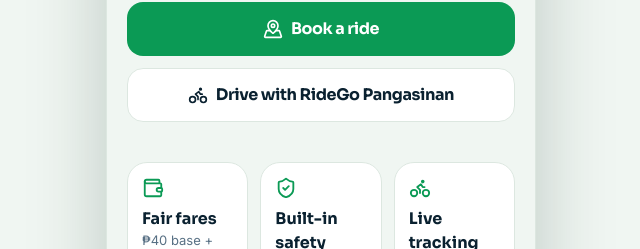
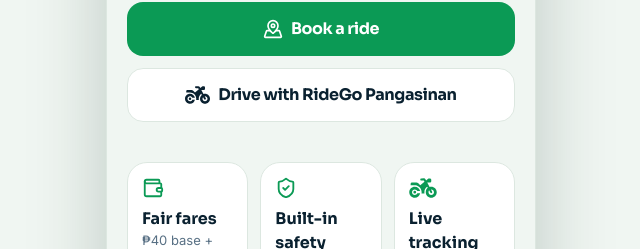
Before and after one commit to Vargas0fficial/Ridego_Pangasinan, a Next.js app in the folder web/: page / in a window 1280 px wide. Shown: the part 340-589 px from the top of the page, without its empty margins (319-959 px from the left). Built offline with nearby package versions, Linux system fonts and the light colour scheme; no server answers.

Commit message:
Use motorcycle icon

```diff
--- a/web/src/app/page.tsx
+++ b/web/src/app/page.tsx
@@ -3,7 +3,8 @@
 import Link from 'next/link';
 import { useRouter } from 'next/navigation';
 import { useEffect } from 'react';
-import { Bike, MapPinned, ShieldCheck, Wallet } from 'lucide-react';
+import { MapPinned, ShieldCheck, Wallet } from 'lucide-react';
+import { ScooterIcon } from '@/components/ScooterIcon';
 import { Logo } from '@/components/Logo';
 import { useApp } from '@/context/AppContext';
 import { PLACES } from '@/lib/places';
@@ -43,7 +44,7 @@ export default function Landing() {
             <MapPinned size={20} /> Book a ride
           </Link>
           <Link href="/register?role=rider" className="btn btn-ghost">
-            <Bike size={20} /> Drive with RideGo Pangasinan
+           <ScooterIcon size={20} /> Drive with RideGo Pangasinan
           </Link>
         </div>
 
@@ -51,7 +52,7 @@ export default function Landing() {
           {[
             { icon: Wallet, t: 'Fair fares', s: '₱40 base + ₱11.50 per km' },
             { icon: ShieldCheck, t: 'Built-in safety', s: 'Trip PIN, live trip link, SOS' },
-            { icon: Bike, t: 'Live tracking', s: 'Watch your rider on the map' },
+            { icon: ScooterIcon, t: 'Live tracking', s: 'Watch your rider on the map' },
           ].map(({ icon: Icon, t, s }) => (
             <li key={t} className="card">
               <Icon size={22} className="text-primary" />
--- a/web/src/components/MapView.tsx
+++ b/web/src/components/MapView.tsx
@@ -7,6 +7,7 @@ import { LocateFixed } from 'lucide-react';
 import { MapContainer, Marker, Polyline, TileLayer, useMap, useMapEvents } from 'react-leaflet';
 import type { LatLngT } from '@/lib/types';
 import { DEFAULT_CENTER } from '@/lib/places';
+import { motoSvg } from './ScooterIcon';
 
 export type MapPoint = { lat: number; lng: number };
 
@@ -30,8 +31,7 @@ export type MapViewProps = {
 
 const pinIcon = (drop: boolean) => L.divIcon({ className: '', html: `<div class="rg-pin${drop ? ' drop' : ''}"></div>`, iconSize: [30, 30], iconAnchor: [15, 28] });
 
-const SCOOTER =
-  '<svg width="18" height="18" viewBox="0 0 24 24" fill="none" stroke="currentColor" stroke-width="2.2" stroke-linecap="round" stroke-linejoin="round"><circle cx="5.5" cy="17.5" r="2.5"/><circle cx="18.5" cy="17.5" r="2.5"/><path d="M8 17.5h5l3-9h-3"/><path d="M13 8.5H9"/><path d="M16 8.5l2.5 9"/></svg>';
+const SCOOTER = motoSvg(16);
 
 const riderIcon = (small: boolean) =>
   L.divIcon({ className: 'rg-live', html: `<div class="rg-rider${small ? ' small' : ''}">${SCOOTER}</div>`, iconSize: small ? [28, 28] : [36, 36], iconAnchor: small ? [14, 14] : [18, 18] });
--- /dev/null
+++ b/web/src/components/ScooterIcon.tsx
@@ -0,0 +1,19 @@
+/**
+ * Motorcycle icon from Font Awesome Free (solid), CC BY 4.0, https://fontawesome.com
+ * Inlined so no extra package is needed and it also works inside Leaflet's HTML markers.
+ */
+export const MOTO_VIEWBOX = '0 0 640 512';
+export const MOTO_PATH =
+  'M280 32c-13.3 0-24 10.7-24 24s10.7 24 24 24l57.7 0 16.4 30.3L256 192l-45.3-45.3c-12-12-28.3-18.7-45.3-18.7L64 128c-17.7 0-32 14.3-32 32l0 32 96 0c88.4 0 160 71.6 160 160c0 11-1.1 21.7-3.2 32l70.4 0c-2.1-10.3-3.2-21-3.2-32c0-52.2 25-98.6 63.7-127.8l15.4 28.6C402.4 276.3 384 312 384 352c0 70.7 57.3 128 128 128s128-57.3 128-128s-57.3-128-128-128c-13.5 0-26.5 2.1-38.7 6L418.2 128l61.8 0c17.7 0 32-14.3 32-32l0-32c0-17.7-14.3-32-32-32l-20.4 0c-7.5 0-14.7 2.6-20.5 7.4L391.7 78.9l-14-26c-7-12.9-20.5-21-35.2-21L280 32zM462.7 311.2l28.2 52.2c6.3 11.7 20.9 16 32.5 9.7s16-20.9 9.7-32.5l-28.2-52.2c2.3-.3 4.7-.4 7.1-.4c35.3 0 64 28.7 64 64s-28.7 64-64 64s-64-28.7-64-64c0-15.5 5.5-29.7 14.7-40.8zM187.3 376c-9.5 23.5-32.5 40-59.3 40c-35.3 0-64-28.7-64-64s28.7-64 64-64c26.9 0 49.9 16.5 59.3 40l66.4 0C242.5 268.8 190.5 224 128 224C57.3 224 0 281.3 0 352s57.3 128 128 128c62.5 0 114.5-44.8 125.8-104l-66.4 0zM128 384a32 32 0 1 0 0-64 32 32 0 1 0 0 64z';
+
+/** Same markup as a string, for Leaflet divIcons. */
+export const motoSvg = (size: number) =>
+  `<svg width="${Math.round((size * 640) / 512)}" height="${size}" viewBox="${MOTO_VIEWBOX}" fill="currentColor" aria-hidden="true"><path d="${MOTO_PATH}"/></svg>`;
+
+export function ScooterIcon({ size = 24, className = '' }: { size?: number; className?: string }) {
+  return (
+    <svg width={Math.round((size * 640) / 512)} height={size} viewBox={MOTO_VIEWBOX} fill="currentColor" className={className} aria-hidden>
+      <path d={MOTO_PATH} />
+    </svg>
+  );
+}
```
